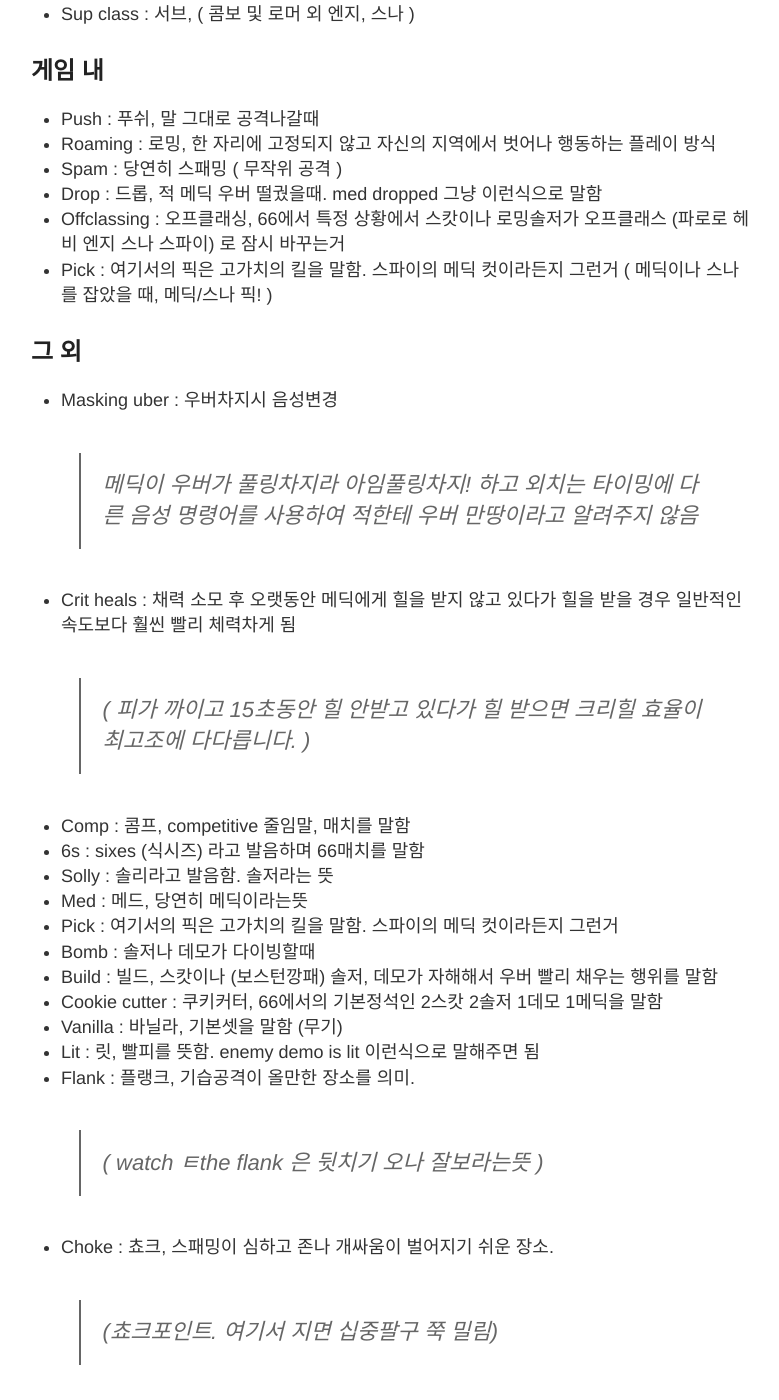
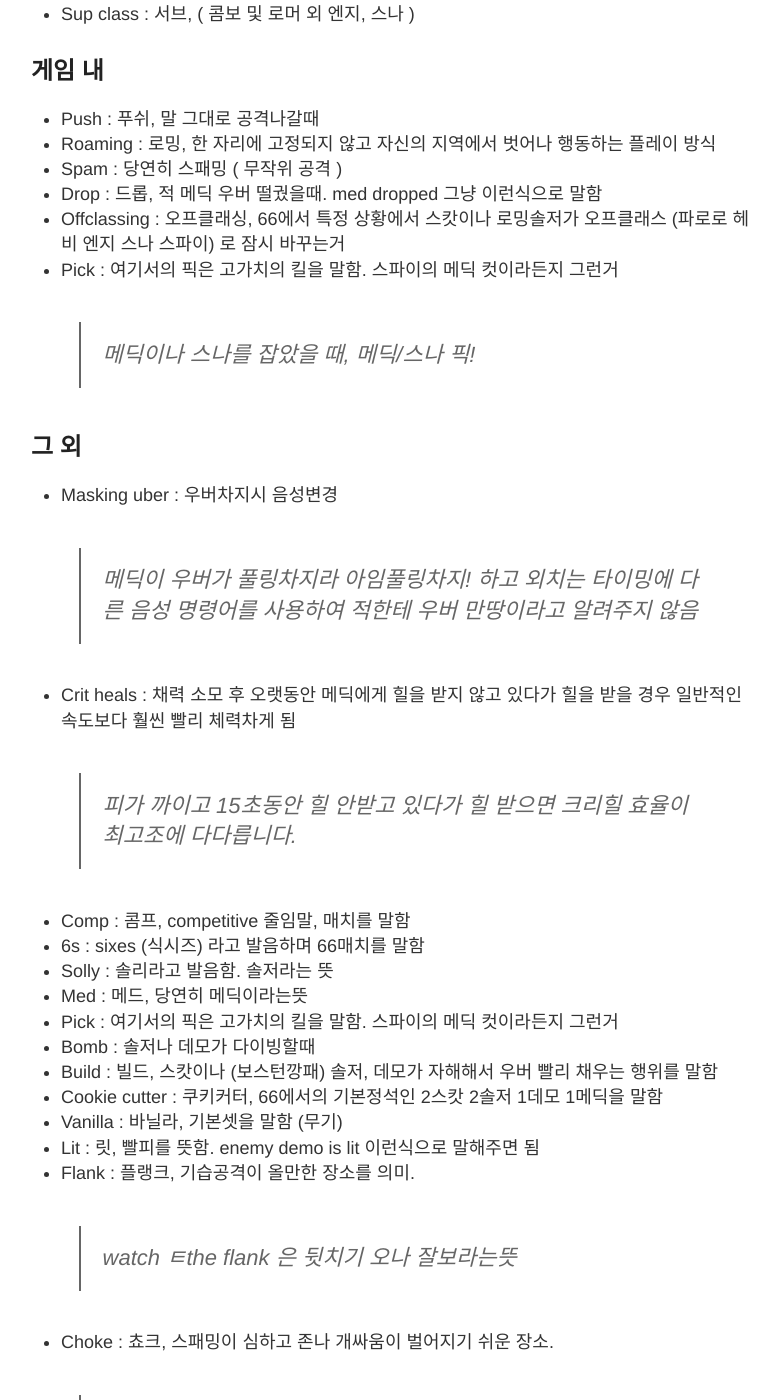
Before and after one commit to whooyet/whooyet.github.io, a Jekyll site: the page built from _posts/2017-10-19-highlander.md, in a window 1280 px wide and 1400 px high, scrolled down 406 px. Shown: the whole window, without its empty margins (249-1028 px from the left). Built offline with Jekyll 4.4.1, drawn with Linux system fonts in a browser that asks for light colours; some of the changed text lies outside the part shown.

```diff
--- a/_posts/2017-10-19-highlander.md
+++ b/_posts/2017-10-19-highlander.md
@@ -22,13 +22,13 @@ fullview: true
 - Offclassing : 오프클래싱, 66에서 특정 상황에서
 스캇이나 로밍솔저가 오프클래스 (파로로 헤비 엔지 스나 스파이) 로 잠시 바꾸는거
 - Pick : 여기서의 픽은 고가치의 킬을 말함. 스파이의 메딕 컷이라든지 그런거
-( 메딕이나 스나를 잡았을 때, 메딕/스나 픽! )
+> 메딕이나 스나를 잡았을 때, 메딕/스나 픽!
 
 ## 그 외
 - Masking uber : 우버차지시 음성변경
 > 메딕이 우버가 풀링차지라 아임풀링차지! 하고 외치는 타이밍에 다른 음성 명령어를 사용하여 적한테 우버 만땅이라고 알려주지 않음
 - Crit heals : 채력 소모 후 오랫동안 메딕에게 힐을 받지 않고 있다가 힐을 받을 경우 일반적인 속도보다 훨씬 빨리 체력차게 됨
-> ( 피가 까이고 15초동안 힐 안받고 있다가 힐 받으면 크리힐 효율이 최고조에 다다릅니다. )
+> 피가 까이고 15초동안 힐 안받고 있다가 힐 받으면 크리힐 효율이 최고조에 다다릅니다.
 - Comp : 콤프, competitive 줄임말, 매치를 말함
 - 6s : sixes (식시즈) 라고 발음하며 66매치를 말함
 - Solly : 솔리라고 발음함. 솔저라는 뜻
@@ -40,7 +40,7 @@ fullview: true
 - Vanilla : 바닐라, 기본셋을 말함 (무기)
 - Lit : 릿, 빨피를 뜻함. enemy demo is lit 이런식으로 말해주면 됨
 - Flank : 플랭크, 기습공격이 올만한 장소를 의미.
-> ( watch ㅌthe flank 은 뒷치기 오나 잘보라는뜻 )
+> watch ㅌthe flank 은 뒷치기 오나 잘보라는뜻
 - Choke : 쵸크, 스패밍이 심하고 존나 개싸움이 벌어지기 쉬운 장소.
 > (쵸크포인트. 여기서 지면 십중팔구 쭉 밀림)
 - Middie : 미디, 에어샷을 말함.
@@ -48,11 +48,11 @@ fullview: true
 - Slut : 원 의미는 창녀. 위와 마찬가지로 용병이란 뜻
 - Prem : 프렘, 디비전1 소속 최상위 플레이어들을 말함
 - Flash : 플래시, 우버돌리기를 말함
-> ( 예를 들어 플래시 미!! 하면 나한테 우버 좀 돌려줘 라는거야 )
+> 예를 들어 플래시 미!! 하면 나한테 우버 좀 돌려줘 라는거야
 - Clutch : 클러치, 대부분 자살돌격을 말함.
 > 존나 다급한 상황일때 그냥 clutch it clutch it 하면 두다이브하란 뜻임.
 - Med called : 적 메딕이 아임풀리차지!
-> ( 외친거 들었을때 메드 컬드 하면 애들이 알아서 아 적 메딕 우버 찼구나 하고 알아들음 )
+> 외친거 들었을때 메드 컬드 하면 애들이 알아서 아 적 메딕 우버 찼구나 하고 알아들음
 - Frag : 킬을 뜻함. 프랙무비가 아님
 - Hold : 홀드, 특정 지역에서 짱박혀서 방어할때
 - Fall back : 후퇴, 뒤로 빼라는뜻 애들이 다 외치는데도
```
